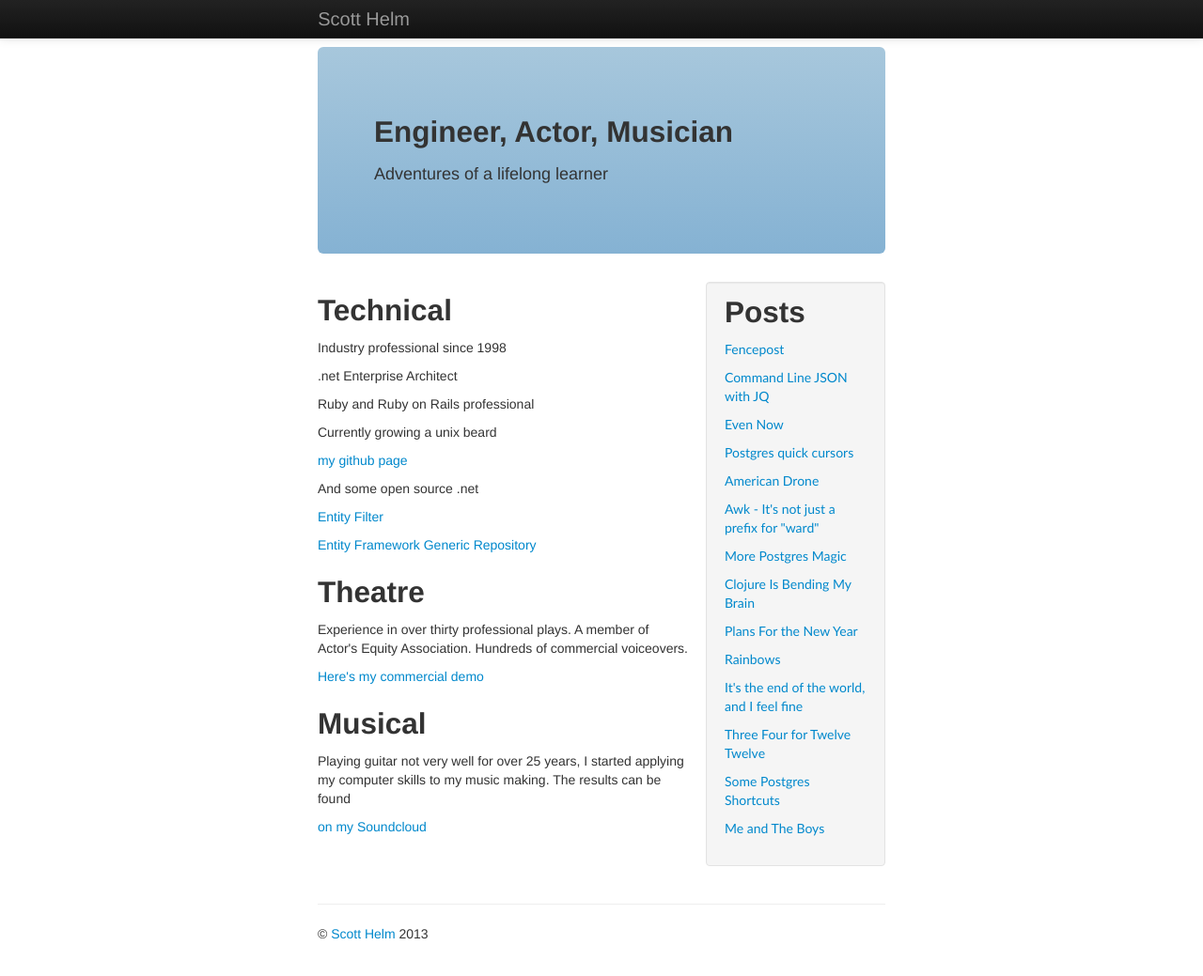
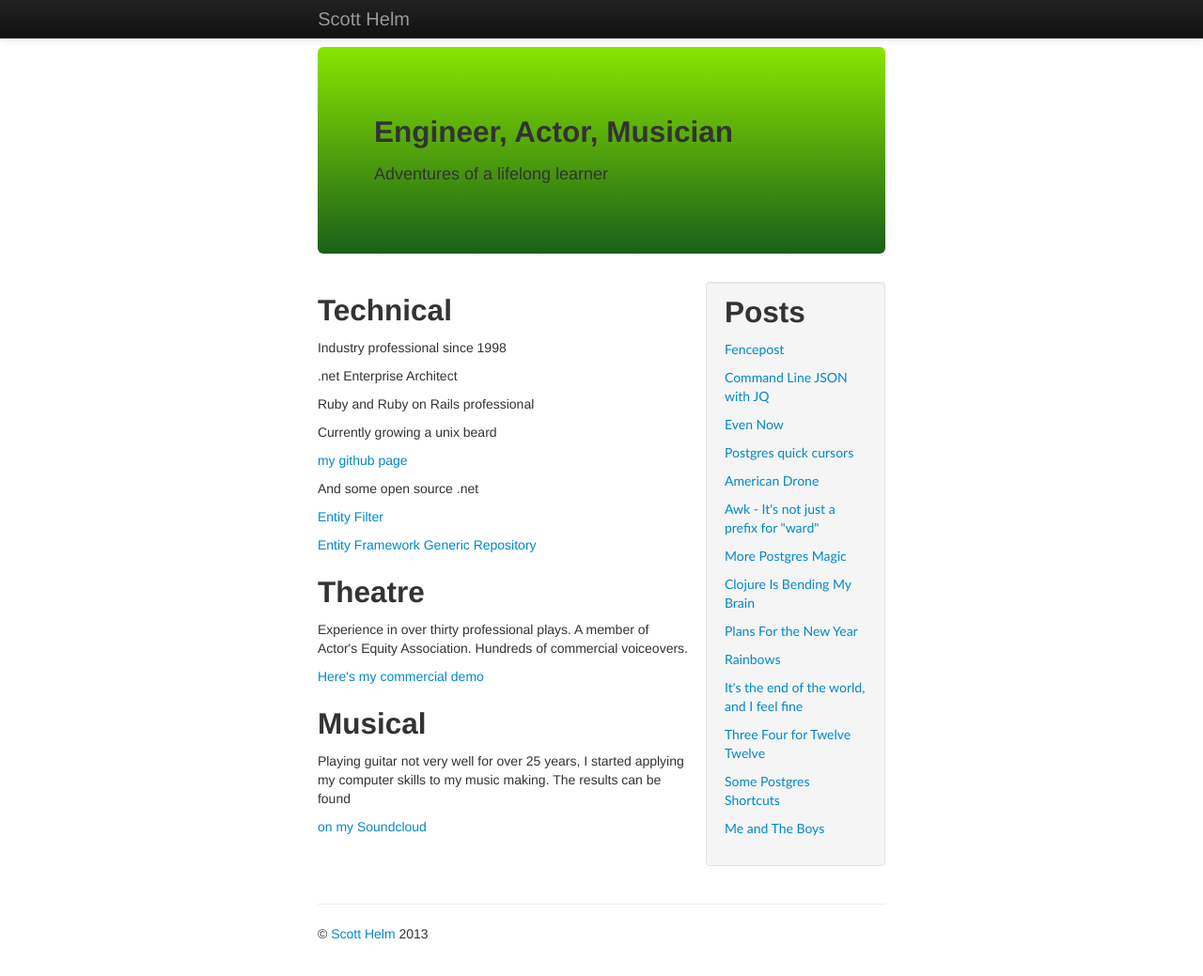
Before and after one commit to scotthelm/scotthelm.github.com.raw, a Jekyll site: the page built from index.html, in a window 1280 px wide and 1054 px high. Shown: the top 1039 px of the window at 94% size. Built offline with Jekyll 4.4.1, drawn with Linux system fonts in a browser that asks for light colours; nearby versions of some CDN libraries.

Commit message:
changes to green gradient

```diff
--- a/_layouts/base.html
+++ b/_layouts/base.html
@@ -27,14 +27,14 @@
         font-family: Trebuchet MS, sans-serif, Arial, Helvetica;
       }
       .hero-content {
-        background: rgb(167,199,220); /* Old browsers */
-        background: -moz-linear-gradient(top,  rgba(167,199,220,1) 0%, rgba(133,178,211,1) 100%); /* FF3.6+ */
-        background: -webkit-gradient(linear, left top, left bottom, color-stop(0%,rgba(167,199,220,1)), color-stop(100%,rgba(133,178,211,1))); /* Chrome,Safari4+ */
-        background: -webkit-linear-gradient(top,  rgba(167,199,220,1) 0%,rgba(133,178,211,1) 100%); /* Chrome10+,Safari5.1+ */
-        background: -o-linear-gradient(top,  rgba(167,199,220,1) 0%,rgba(133,178,211,1) 100%); /* Opera 11.10+ */
-        background: -ms-linear-gradient(top,  rgba(167,199,220,1) 0%,rgba(133,178,211,1) 100%); /* IE10+ */
-        background: linear-gradient(to bottom,  rgba(167,199,220,1) 0%,rgba(133,178,211,1) 100%); /* W3C */
-        filter: progid:DXImageTransform.Microsoft.gradient( startColorstr='#a7c7dc', endColorstr='#85b2d3',GradientType=0 ); /* IE6-9 */
+        background: rgb(137,229,0); /* Old browsers */
+        background: -moz-linear-gradient(top,  rgba(137,229,0,1) 0%, rgba(26,96,25,1) 100%); /* FF3.6+ */
+        background: -webkit-gradient(linear, left top, left bottom, color-stop(0%,rgba(137,229,0,1)), color-stop(100%,rgba(26,96,25,1))); /* Chrome,Safari4+ */
+        background: -webkit-linear-gradient(top,  rgba(137,229,0,1) 0%,rgba(26,96,25,1) 100%); /* Chrome10+,Safari5.1+ */
+        background: -o-linear-gradient(top,  rgba(137,229,0,1) 0%,rgba(26,96,25,1) 100%); /* Opera 11.10+ */
+        background: -ms-linear-gradient(top,  rgba(137,229,0,1) 0%,rgba(26,96,25,1) 100%); /* IE10+ */
+        background: linear-gradient(to bottom,  rgba(137,229,0,1) 0%,rgba(26,96,25,1) 100%); /* W3C */
+        filter: progid:DXImageTransform.Microsoft.gradient( startColorstr='#89e500', endColorstr='#1a6019',GradientType=0 ); /* IE6-9 */
       }
     </style>
     <link href="/css/bootstrap-responsive.min.css" rel="stylesheet">
```
